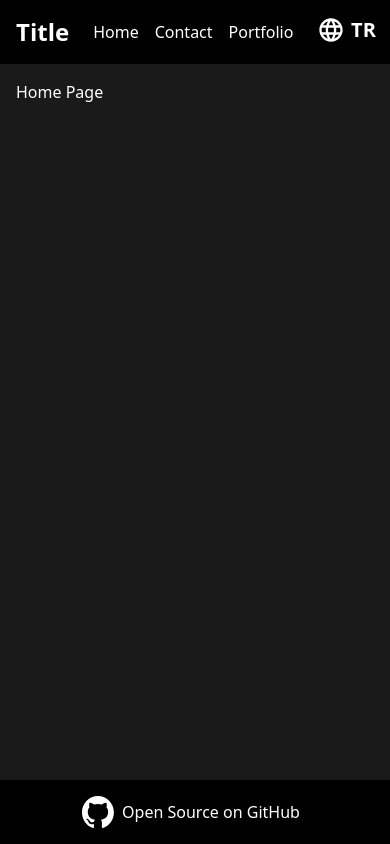
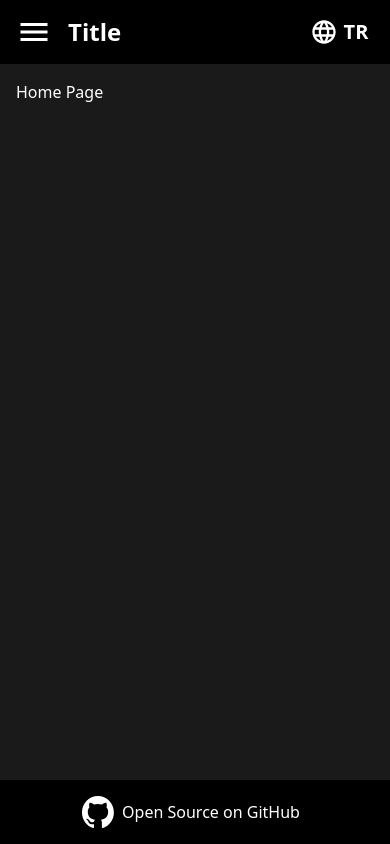
Before and after one commit to femrek/personal-website, a React (Vite) app: page / in a window 390 px wide. Built offline with nearby package versions, Linux system fonts and the light colour scheme.

Commit message:
feat, refactor: header and navbar
* for small screens nav bar is in menu form.
* hover is removed from language selector.

```diff
--- a/package.json
+++ b/package.json
@@ -4,7 +4,7 @@
   "version": "0.0.0",
   "type": "module",
   "scripts": {
-    "dev": "vite",
+    "dev": "vite --host",
     "build": "tsc -b && vite build",
     "lint": "eslint .",
     "preview": "vite preview",
@@ -12,6 +12,7 @@
     "tailwindcss:watch": "tailwindcss -i src/style/tailwind.css -o src/style/app.css --watch"
   },
   "dependencies": {
+    "classnames": "^2.5.1",
     "react": "^18.3.1",
     "react-dom": "^18.3.1",
     "react-icons": "^5.3.0",
--- a/src/component/header/AppHeader.tsx
+++ b/src/component/header/AppHeader.tsx
@@ -1,20 +1,77 @@
+import SelectLanguage from "./SelectLanguage.tsx";
+import { useState } from "react";
+import classNames from "classnames";
+import { MdMenu } from "react-icons/md";
 import AppNavItem from "./AppNavItem.tsx";
-import SelectLanguage from "./SelectLanguage.tsx";
+import AppNavMenuItem from "./AppNavMenuItem.tsx";
 
 function AppHeader() {
+  const [isMenuOpen, setIsMenuOpen] = useState(false);
+
+  const toggleMenu = () => {
+    setIsMenuOpen(!isMenuOpen);
+  };
+
+  const onNavMenuItemClick = () => {
+    setIsMenuOpen(false);
+  };
+
   return (
-    <div className={"sticky top-0"}>
-      <div className={"bg-black text-white flex"}>
+    <div className={"sticky top-0 bg-black text-white"}>
+      <div className={"app-header flex"}>
+        {/* Nav Menu (sm>) */}
+        <div className={"visible sm:hidden"}>
+          {/* Hamburger Menu Button */}
+          <div className={"h-full items-center justify-center flex"}>
+            <button
+              className={"h-full px-4 content-center"}
+              onClick={toggleMenu}
+            >
+              <MdMenu className={"size-9"} />
+            </button>
+          </div>
+
+          {/* Menu Items */}
+          <div
+            className={classNames(
+              "flex flex-col absolute w-full start-0 bg-black",
+              {
+                hidden: !isMenuOpen,
+              },
+            )}
+          >
+            <AppNavMenuItem
+              to={"/"}
+              name={"Home"}
+              onClick={onNavMenuItemClick}
+            />
+            <AppNavMenuItem
+              to={"/contact"}
+              name={"Contact"}
+              onClick={onNavMenuItemClick}
+            />
+            <AppNavMenuItem
+              to={"/portfolio"}
+              name={"Portfolio"}
+              onClick={onNavMenuItemClick}
+            />
+          </div>
+        </div>
+
         {/* The title */}
-        <div className={"text-white font-bold text-2xl px-4 py-4"}>Title</div>
+        <div className={"text-white font-bold text-2xl py-4 sm:px-4"}>
+          Title
+        </div>
 
-        {/* navigation items */}
-        <AppNavItem to={"/"} name={"Home"} />
-        <AppNavItem to={"/contact"} name={"Contact"} />
-        <AppNavItem to={"/portfolio"} name={"Portfolio"} />
+        {/* Spacer only when the nav buttons are not in the header */}
+        <div className={"visible sm:hidden flex-1"}></div>
 
-        {/* spacer */}
-        <div className={"flex-1"}></div>
+        {/* navigation items (md<=) */}
+        <div className={"hidden flex-1 sm:visible sm:flex"}>
+          <AppNavItem to={"/"} name={"Home"} />
+          <AppNavItem to={"/contact"} name={"Contact"} />
+          <AppNavItem to={"/portfolio"} name={"Portfolio"} />
+        </div>
 
         {/* Language Section */}
         <SelectLanguage languages={["tr", "en"]} />
--- a/src/component/header/AppNavItem.tsx
+++ b/src/component/header/AppNavItem.tsx
@@ -7,10 +7,8 @@ interface AppNavItemProps {
 
 function AppNavItem({ to, name }: AppNavItemProps) {
   return (
-    <NavLink to={to} className="nav-link">
-      <div className={"hover:bg-teal-600 px-2 h-full content-center"}>
-        {name}
-      </div>
+    <NavLink to={to} className={"hover:bg-teal-600 px-2 h-full content-center"}>
+      {name}
     </NavLink>
   );
 }
--- /dev/null
+++ b/src/component/header/AppNavMenuItem.tsx
@@ -0,0 +1,21 @@
+import { NavLink } from "react-router-dom";
+
+interface AppNavItemProps {
+  to: string;
+  name: string;
+  onClick: () => void;
+}
+
+function AppNavMenuItem({ to, name, onClick }: AppNavItemProps) {
+  return (
+    <NavLink to={to} className="nav-link" onClick={onClick}>
+      <div
+        className={"hover:bg-teal-600 p-4 h-full content-center select-none"}
+      >
+        {name}
+      </div>
+    </NavLink>
+  );
+}
+
+export default AppNavMenuItem;
--- a/src/component/header/SelectLanguage.tsx
+++ b/src/component/header/SelectLanguage.tsx
@@ -20,7 +20,7 @@ function SelectLanguage({ languages }: SelectLanguageProps) {
   };
 
   return (
-    <div className={"hover:bg-teal-600"} onClick={switchLanguage}>
+    <button onClick={switchLanguage}>
       <div className={"bg-transparent content-center mx-4 my-4 flex"}>
         {/* Language icon */}
         <div className={"inline-block flex-1 content-center"}>
@@ -36,7 +36,7 @@ function SelectLanguage({ languages }: SelectLanguageProps) {
           {langNames[i]}
         </div>
       </div>
-    </div>
+    </button>
   );
 }
 
--- a/src/style/tailwind.css
+++ b/src/style/tailwind.css
@@ -10,7 +10,11 @@
 }
 
 @layer components {
+  .app-header {
+    @apply max-w-screen-md mx-auto;
+  }
+
   .app-page {
-    @apply px-4 py-4;
+    @apply px-4 my-4 max-w-screen-md mx-auto;
   }
 }
```
Also changed, not shown: 1 other file (tests, documents, lock files or other folders).
